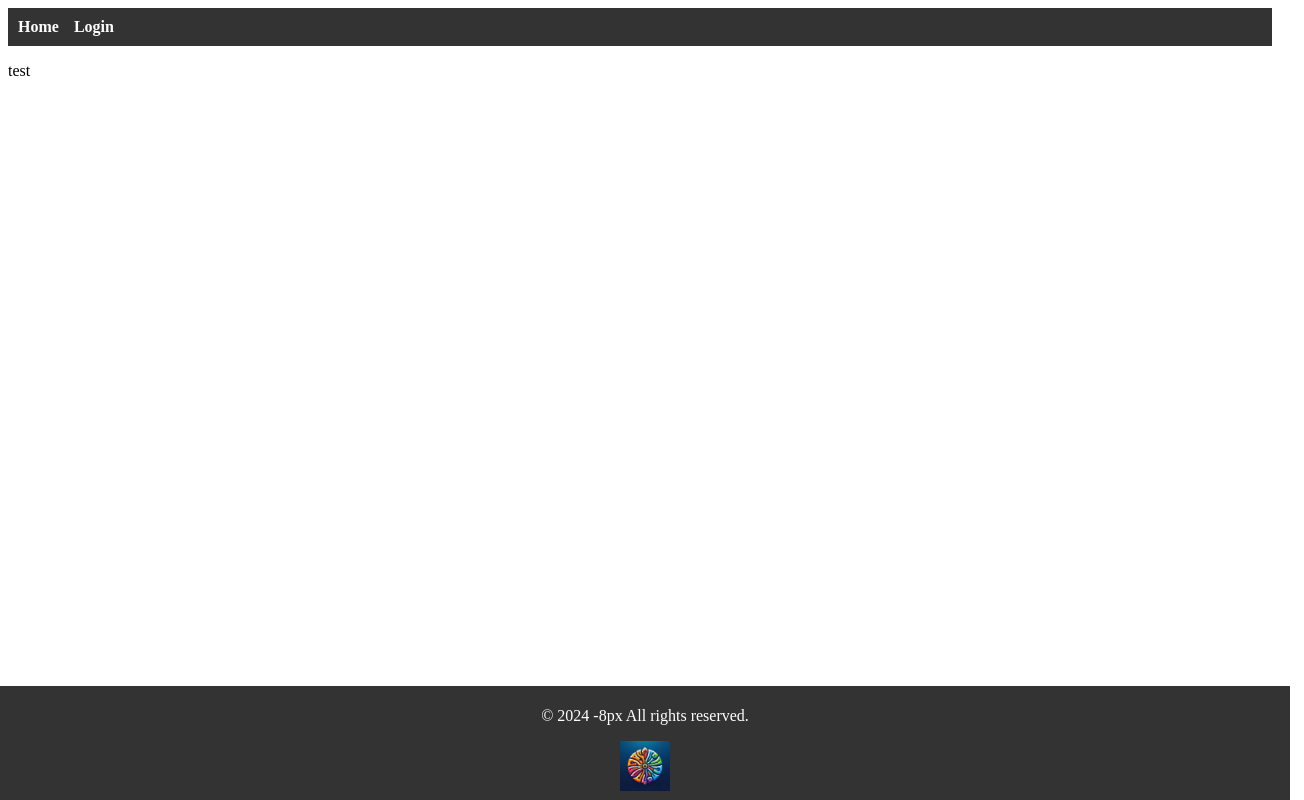
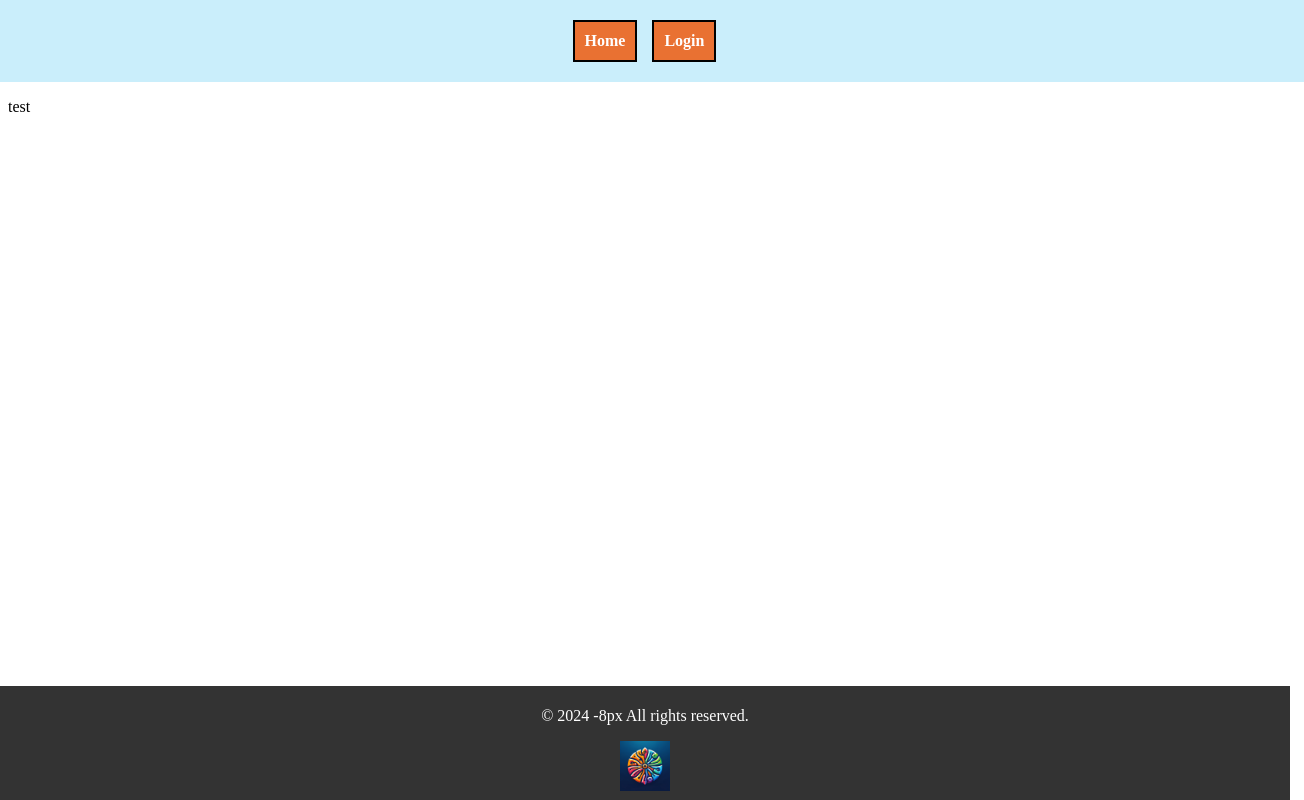
Before and after one commit to Akvir03/RoueDesChoix, a Next.js app in the folder roue-des-choix/: page / in a window 1280 px wide. Shown: the whole page, 1304 px wide, since content can reach past the window. Built offline with nearby package versions, Linux system fonts and the light colour scheme.

Commit message:
Update front-end
More work on header

```diff
--- a/roue-des-choix/src/app/globals.css
+++ b/roue-des-choix/src/app/globals.css
@@ -17,6 +17,7 @@
 }
 
 body {
+  margin: 0px;
   color: rgb(var(--foreground-rgb));
   background: linear-gradient(
       to bottom,
--- a/roue-des-choix/src/app/layout.tsx
+++ b/roue-des-choix/src/app/layout.tsx
@@ -15,9 +15,9 @@ export default function RootLayout({
         <title>La Roue des Choix !</title>
       </head>
       <body>
-        <Header />
+      <Header />
         {children}
-        <Footer />
+      <Footer />
       </body>
     </html>
   );
--- a/roue-des-choix/src/app/styles/Navbar.module.css
+++ b/roue-des-choix/src/app/styles/Navbar.module.css
@@ -2,7 +2,13 @@
 
 .navbar {
     background-color: #333;
-    padding: 10px;
+    padding: 20px;
+    border: 0px;
+    width:100%;
+    margin-left: -8px;
+    margin-top: -8px;
+    text-align: center;
+    background-color: #CAEEFB;
   }
 
   .navbar ul {
@@ -14,6 +20,11 @@
   .navbar li {
     display: inline-block;
     margin-right: 15px;
+    background-color: #E97132;
+    padding: 10px;
+    border: 2px solid #000;
+    /* change text color to black */
+    color: #000;
   }
 
   .navbar a {
```
Also changed, not shown: roue-des-choix/src/app/header.tsx (+5 -7 lines).
